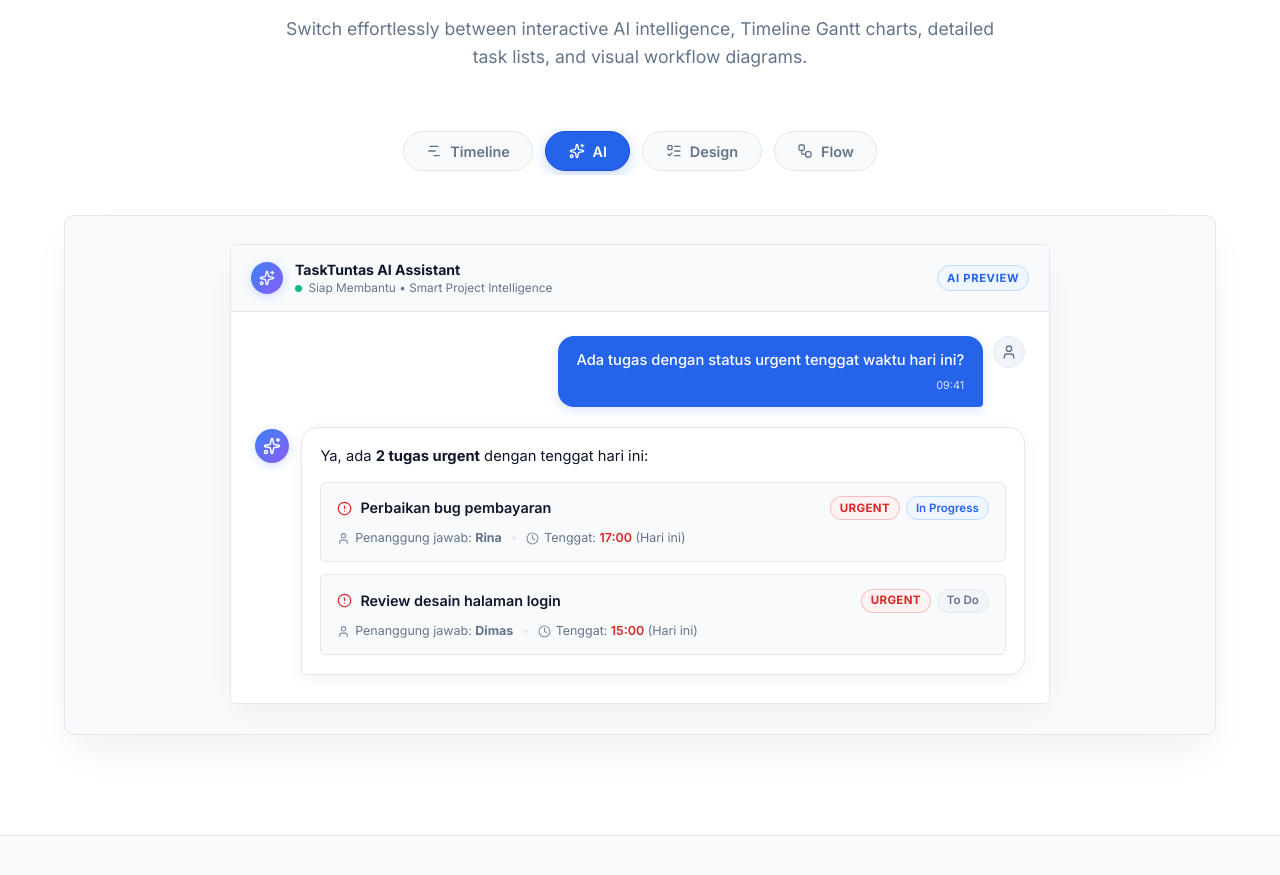
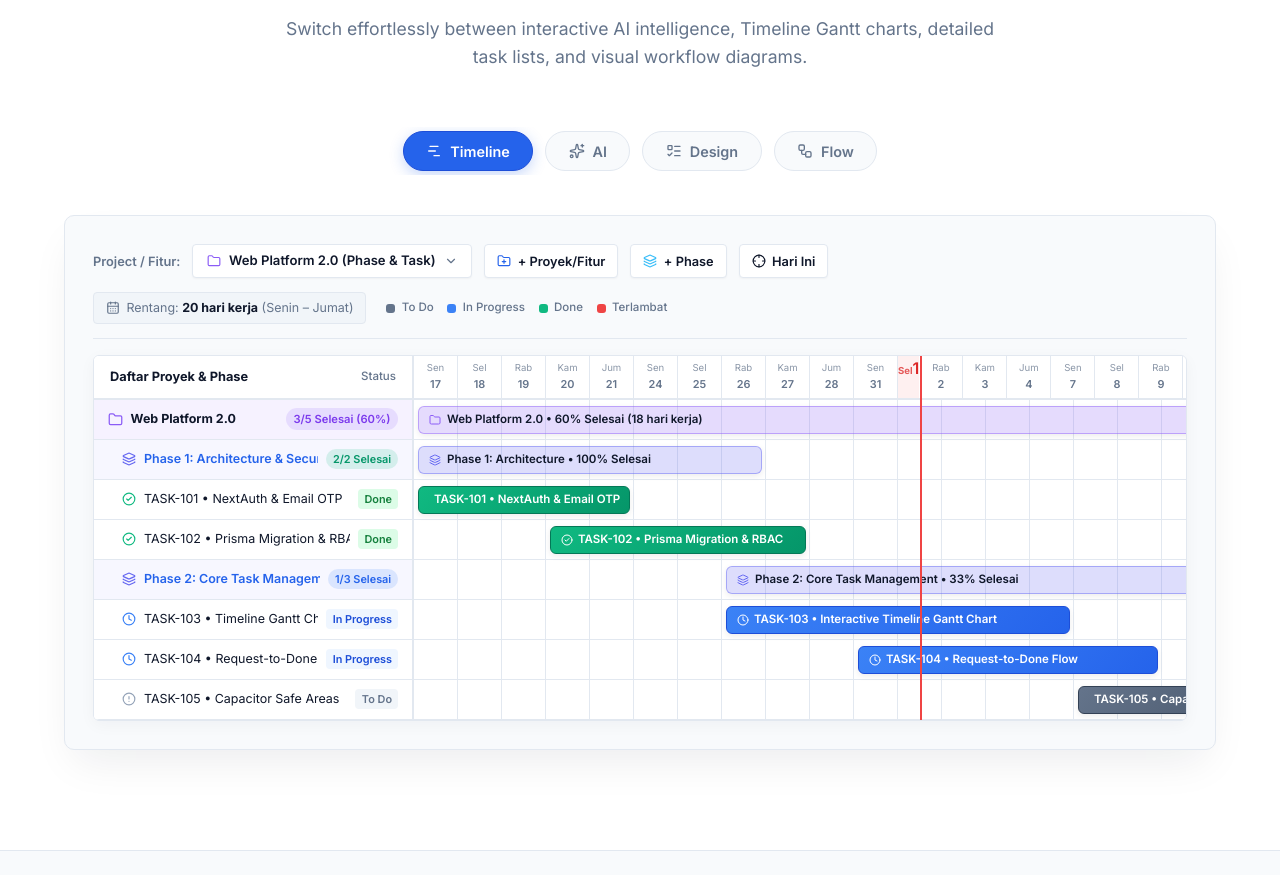
Before and after one commit to taraalsyah/nextjs_portofolio, a Next.js app: page / in a window 1280 px wide. Shown: the part 2285-3160 px from the top of the page. Built offline with nearby package versions, Linux system fonts and the light colour scheme.

Commit message:
feat(landing): make Timeline the default active tab in product preview

```diff
--- a/src/components/landing/LandingPreview.tsx
+++ b/src/components/landing/LandingPreview.tsx
@@ -214,7 +214,7 @@ const LandingPreviewContent = () => {
   const router = useRouter();
   const searchParams = useSearchParams();
 
-  const [activeTab, setActiveTab] = useState<TabType>('ai');
+  const [activeTab, setActiveTab] = useState<TabType>('timeline');
 
   useEffect(() => {
     const tabParam = searchParams.get('tab');
@@ -223,6 +223,8 @@ const LandingPreviewContent = () => {
       setActiveTab('flow');
     } else if (tabParam === 'timeline' || tabParam === 'list' || tabParam === 'ai') {
       setActiveTab(tabParam as TabType);
+    } else {
+      setActiveTab('timeline');
     }
   }, [searchParams]);
 
@@ -235,12 +237,12 @@ const LandingPreviewContent = () => {
       params.delete('mode');
       const newQuery = params.toString();
       router.replace(newQuery ? `/?${newQuery}` : '/?tab=flow', { scroll: false });
-    } else if (tab === 'timeline') {
-      params.set('tab', 'timeline');
+    } else if (tab === 'ai') {
+      params.set('tab', 'ai');
       params.delete('flowId');
       params.delete('mode');
       const newQuery = params.toString();
-      router.replace(newQuery ? `/?${newQuery}` : '/?tab=timeline', { scroll: false });
+      router.replace(newQuery ? `/?${newQuery}` : '/?tab=ai', { scroll: false });
     } else if (tab === 'list') {
       params.set('tab', 'list');
       params.delete('flowId');
```
